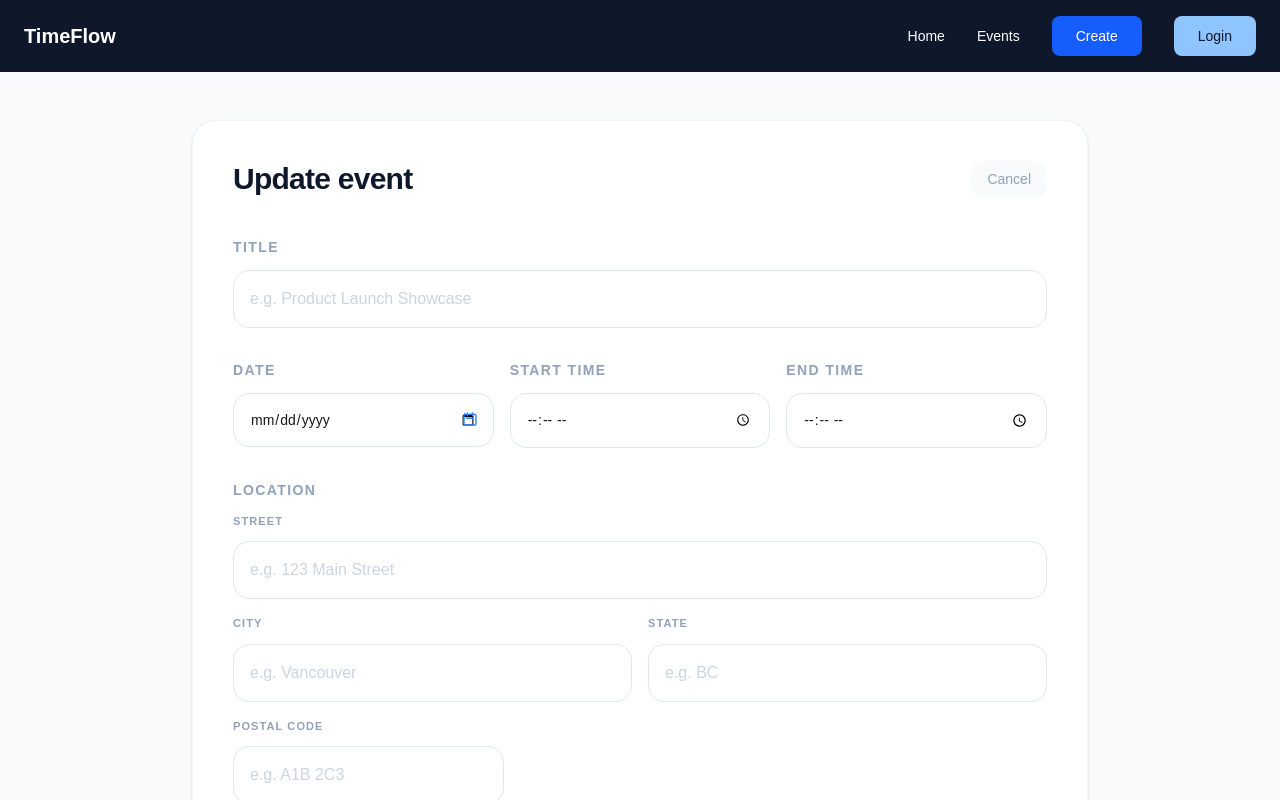
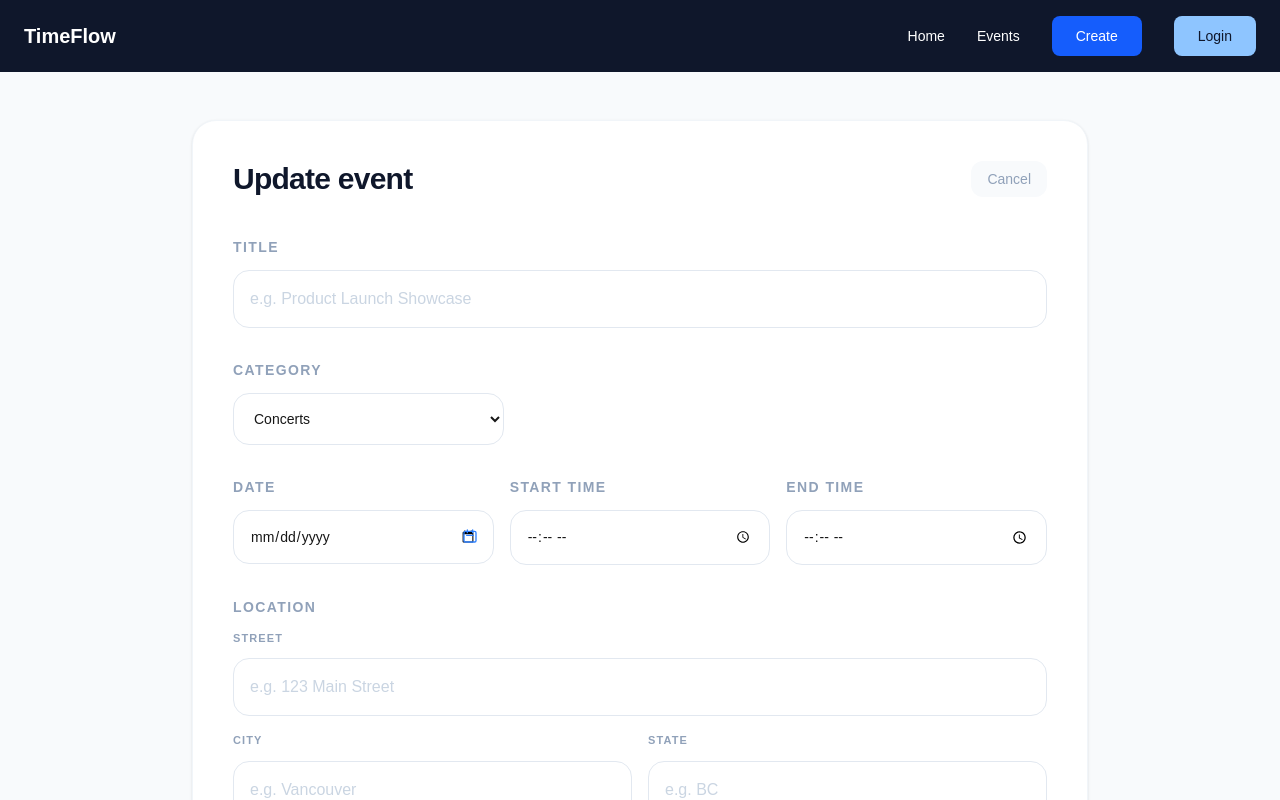
Before and after one commit to Tomoyuki3001/my-scheduler-app, a Next.js app in the folder frontend/: page /pages/events/update/1 in a window 1280 px wide. Shown: the top 800 px of the page. Built offline with nearby package versions, Linux system fonts and the light colour scheme; no server answers.

Commit message:
Updated the UI for category

```diff
--- a/frontend/src/app/pages/events/update/[id]/page.tsx
+++ b/frontend/src/app/pages/events/update/[id]/page.tsx
@@ -7,6 +7,7 @@ interface Event {
   _id: string;
   userId: string;
   title: string;
+  category: string;
   description?: string;
   start: string;
   end: string;
@@ -24,6 +25,7 @@ export default function UpdateEventPage() {
   const id = params.id as string;
 
   const [title, setTitle] = useState("");
+  const [category, setCategory] = useState("");
   const [description, setDescription] = useState("");
   const [eventDate, setEventDate] = useState("");
   const [startTime, setStartTime] = useState("");
@@ -38,6 +40,7 @@ export default function UpdateEventPage() {
 
   const hasUnsavedChanges =
     title ||
+    category ||
     description ||
     eventDate ||
     startTime ||
@@ -57,14 +60,14 @@ export default function UpdateEventPage() {
     const d = new Date(iso);
     return `${d.getFullYear()}-${String(d.getMonth() + 1).padStart(
       2,
-      "0"
+      "0",
     )}-${String(d.getDate()).padStart(2, "0")}`;
   };
 
   const isoToTimeInput = (iso: string): string => {
     const d = new Date(iso);
     return `${String(d.getHours()).padStart(2, "0")}:${String(
-      d.getMinutes()
+      d.getMinutes(),
     ).padStart(2, "0")}`;
   };
 
@@ -72,7 +75,7 @@ export default function UpdateEventPage() {
     const d = new Date();
     return `${d.getFullYear()}-${String(d.getMonth() + 1).padStart(
       2,
-      "0"
+      "0",
     )}-${String(d.getDate()).padStart(2, "0")}`;
   })();
 
@@ -118,6 +121,10 @@ export default function UpdateEventPage() {
       setMessage("Title is required");
       return;
     }
+    if (!category) {
+      setMessage("Category is required");
+      return;
+    }
     if (!eventDate) {
       setMessage("Date is required");
       return;
@@ -160,6 +167,7 @@ export default function UpdateEventPage() {
         credentials: "include",
         body: JSON.stringify({
           title,
+          category,
           description,
           start: combineDateTime(eventDate, startTime),
           end: combineDateTime(eventDate, endTime),
@@ -182,7 +190,7 @@ export default function UpdateEventPage() {
       setMessage(
         `Failed to update event: ${
           err instanceof Error ? err.message : "Unknown error"
-        }`
+        }`,
       );
       return;
     }
@@ -197,15 +205,16 @@ export default function UpdateEventPage() {
       })
       .then((data) => {
         setEvents(data.data as Event);
-        setTitle(data.data.title);
-        setDescription(data.data.description ?? "");
-        setEventDate(isoToDateInput(data.data.start));
-        setStartTime(isoToTimeInput(data.data.start));
-        setEndTime(isoToTimeInput(data.data.end));
-        setStreet(data.data.location.street);
-        setCity(data.data.location.city);
-        setState(data.data.location.state);
-        setPostalCode(data.data.location.postalCode);
+        setTitle(data.title);
+        setCategory(data.category);
+        setDescription(data.description ?? "");
+        setEventDate(isoToDateInput(data.start));
+        setStartTime(isoToTimeInput(data.start));
+        setEndTime(isoToTimeInput(data.end));
+        setStreet(data.location.street);
+        setCity(data.location.city);
+        setState(data.location.state);
+        setPostalCode(data.location.postalCode);
       })
       .catch((err) => {
         console.log("Error fetching events", err);
@@ -255,6 +264,24 @@ export default function UpdateEventPage() {
                 className="w-full border border-slate-200 rounded-2xl p-4 text-slate-700 placeholder:text-slate-300 focus:ring-2 focus:ring-blue-100 focus:border-[#1d63ed] outline-none transition-all"
                 required
               />
+            </div>
+
+            <div>
+              <label className="block text-[14px] font-bold text-slate-400 uppercase tracking-widest mb-3">
+                Category
+              </label>
+              <select
+                defaultValue={events?.category}
+                onChange={(e) => setCategory(e.target.value)}
+                className="w-1/3 border border-slate-200 rounded-2xl p-4 text-sm bg-white outline-none focus:border-blue-500 focus:ring-2 focus:ring-blue-100"
+                required
+              >
+                <option value="concerts">Concerts</option>
+                <option value="sports">Sports</option>
+                <option value="comedy">Comedy</option>
+                <option value="music-shows">Music & Shows</option>
+                <option value="other">Other</option>
+              </select>
             </div>
 
             <div className="grid grid-cols-1 md:grid-cols-3 gap-4">
```
Also changed, not shown: 1 other file (tests, documents, lock files or other folders).
